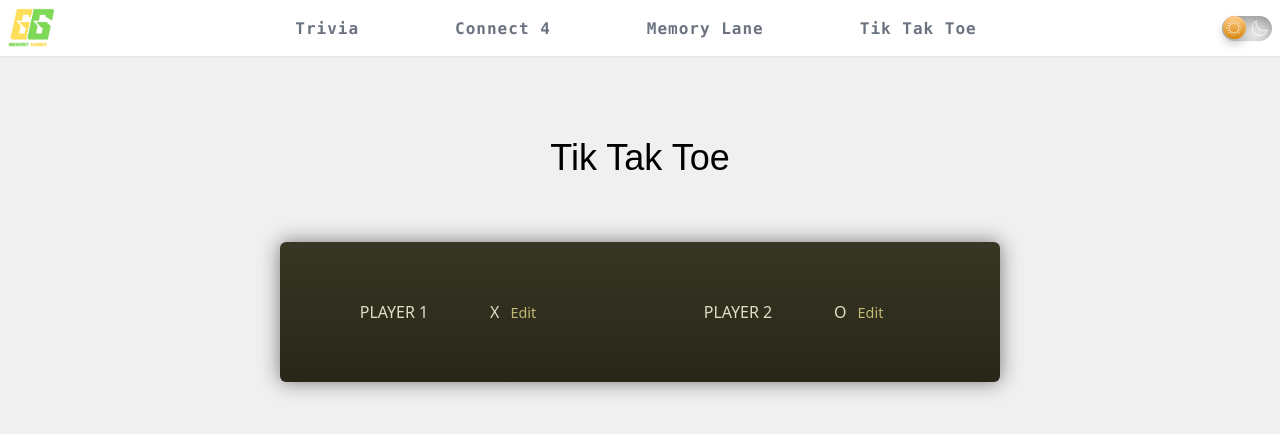
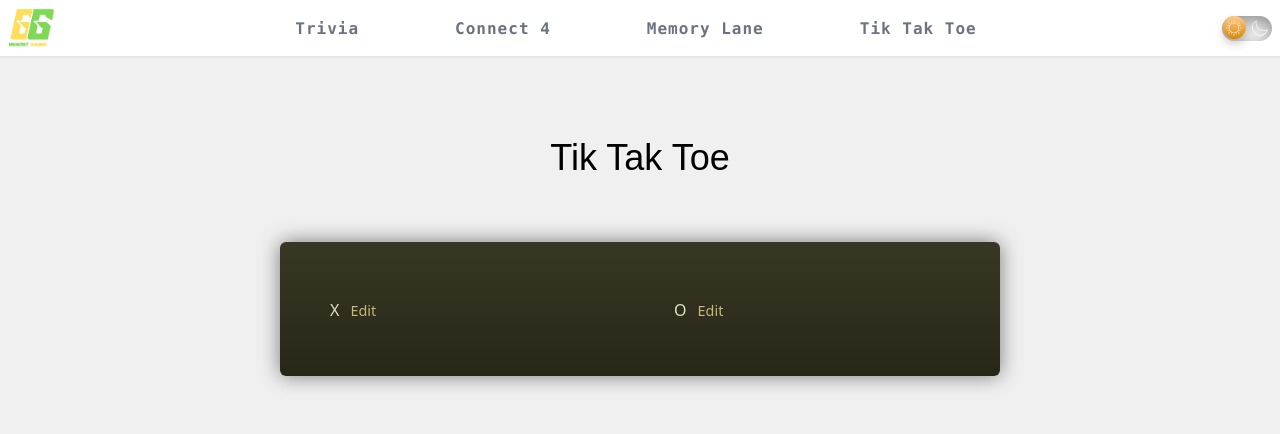
Before and after one commit to mmcgovern25/TheGrandmaKGames, a React (Vite) app: page /tiktaktoe in a window 1280 px wide. Shown: the top 434 px of the page. Built offline with nearby package versions, Linux system fonts and the light colour scheme; a web font is replaced by a local one.

Commit message:
ttt but input fields not responding

```diff
--- a/src/TTTcomponents/Player.jsx
+++ b/src/TTTcomponents/Player.jsx
@@ -2,12 +2,18 @@ import React from 'react'
 import { useState } from 'react'
 
 const Player = ({name, symbol}) => {
+  const [ isEditing, setIsEditing ] = useState(false);
+
+  function handleEditClick() {
+    setIsEditing(!isEditing);
+  }
+
   return (
     <li>
             <span>
-              <span className='player-name'>{name}</span>
+              {isEditing ? <input type='text' required value={name}/> : <input type='text' required value={name}/> }
               <span className='player-symbol'>{symbol}</span>
-              <button>Edit</button>
+              <button onClick={handleEditClick}>{isEditing ? 'Save' : 'Edit'}</button>
             </span>
           </li>
   )
```
